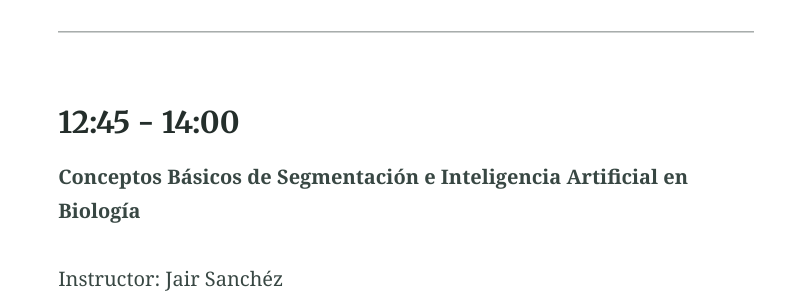
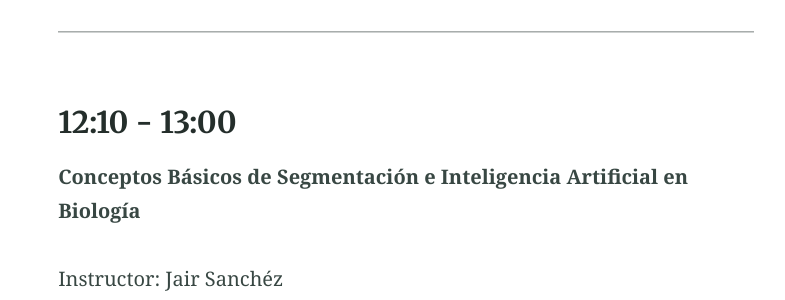
Before and after one commit to acnilo/202411_LNMA_IA-mIF, a Jekyll site: the page built from _posts/2024-10-21-Day1.md, in a window 1280 px wide and 900 px high, scrolled down 1405 px. Shown: the part 157-457 px from the top of the window, without its empty margins (234-1019 px from the left). Built offline with Jekyll 4.4.1, drawn with Linux system fonts in a browser that asks for light colours; nearby versions of some CDN libraries.

Commit message:
Update 2024-10-21-Day1.md

```diff
--- a/_posts/2024-10-21-Day1.md
+++ b/_posts/2024-10-21-Day1.md
@@ -37,7 +37,7 @@ Artículo: [ "Highly multiplexed imaging of single cells using a high-throughput
 
 ---
 
-### 12:45 - 14:00
+### 12:10 - 13:00
 **Conceptos Básicos de Segmentación e Inteligencia Artificial en Biología**
 
 Instructor: Jair Sanchéz
```
